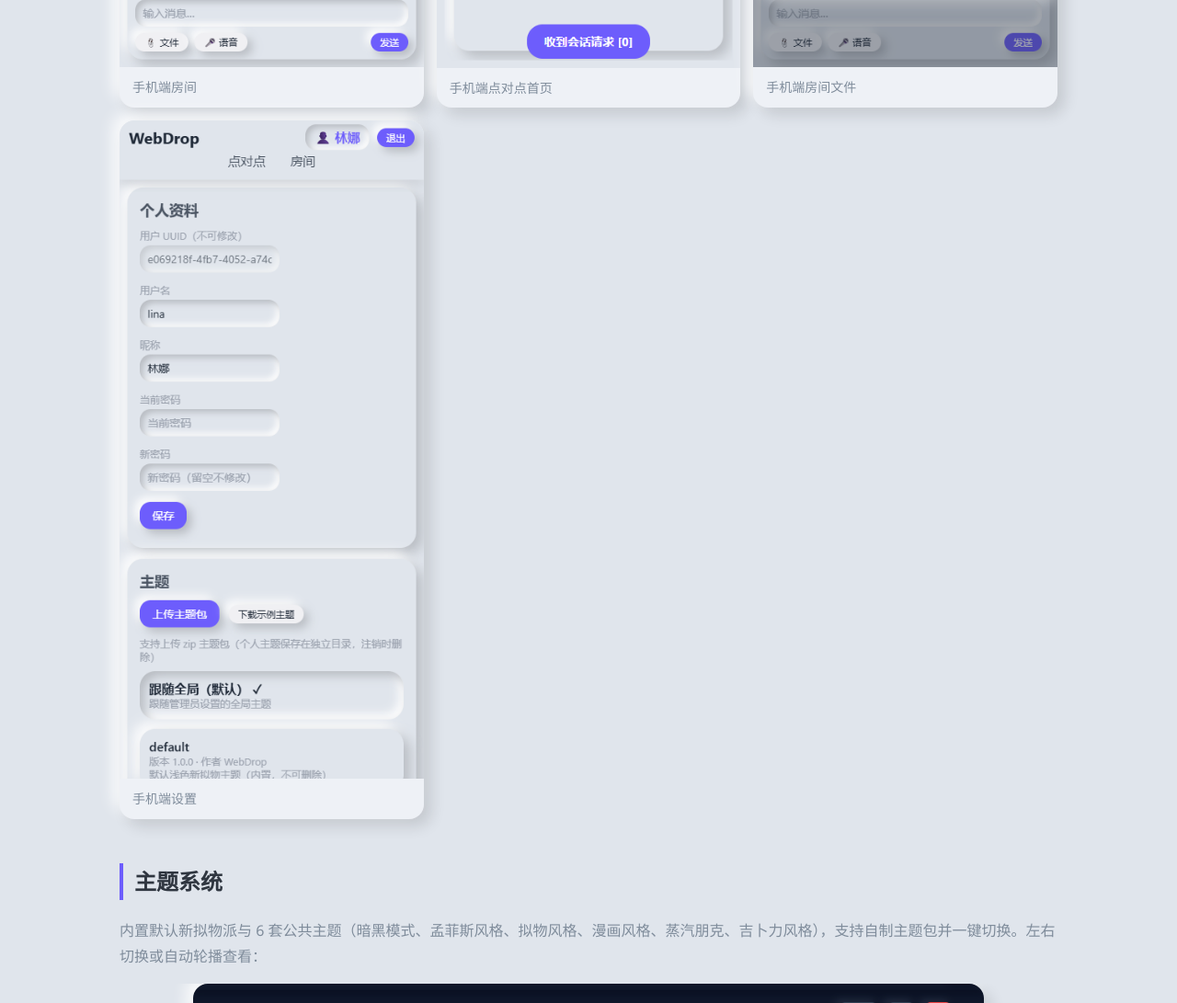
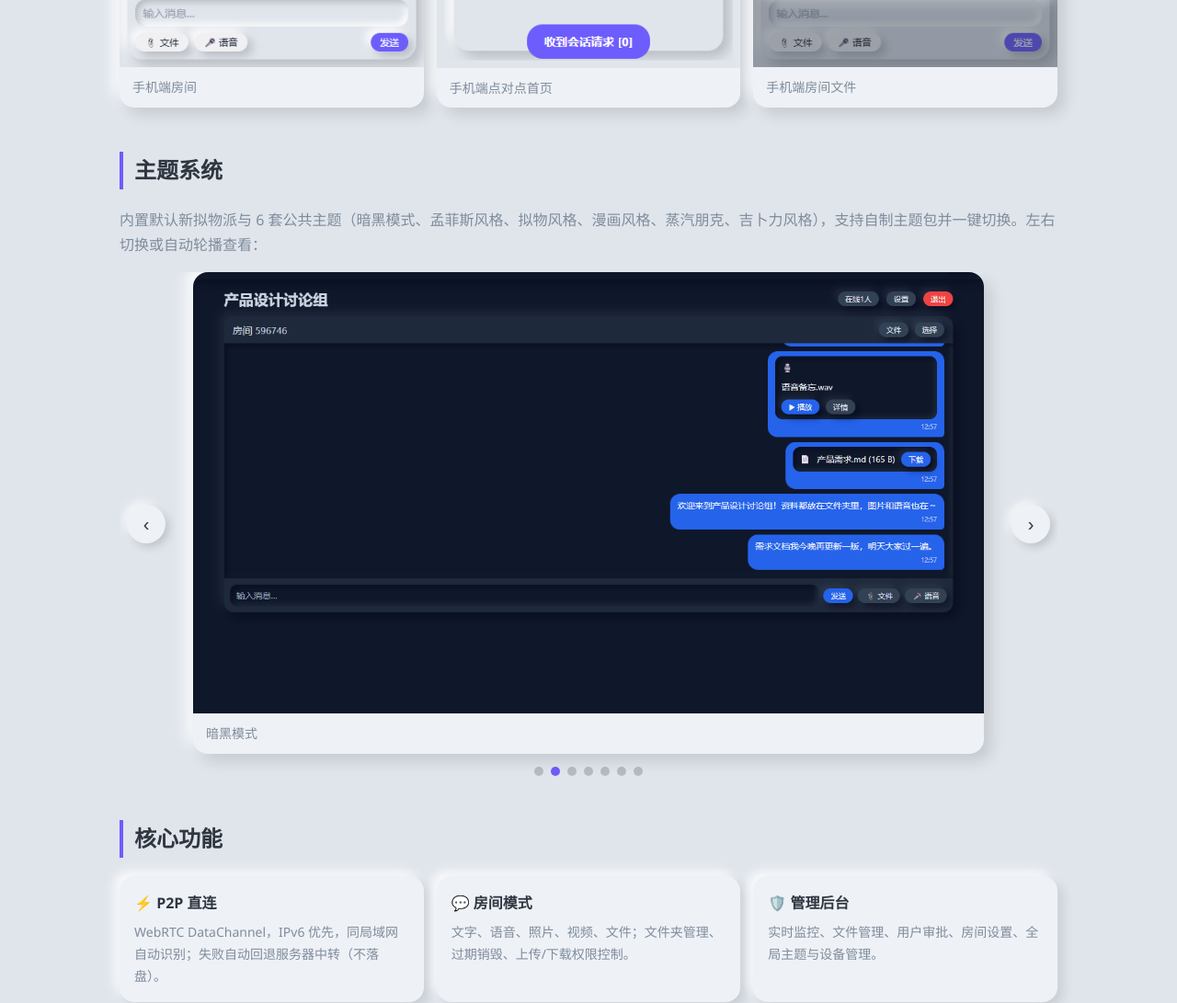
Before and after one commit to kuka1774083-wq/WebDrop, a website: page docs/index.html in a window 1280 px wide. Shown: the part 2260-3351 px from the top of the page at 92% size. Drawn offline with Linux system fonts and the light colour scheme.

Commit message:
展示页移除手机端设置截图

```diff
--- a/docs/index.html
+++ b/docs/index.html
@@ -115,7 +115,6 @@
         <div class="card"><img src="screenshots/mobile-room.png" alt="手机端"><div class="cap">手机端房间</div></div>
         <div class="card"><img src="screenshots/mobile-p2p.png" alt="手机端点对点"><div class="cap">手机端点对点首页</div></div>
         <div class="card"><img src="screenshots/mobile-room-files.png" alt="手机端房间文件"><div class="cap">手机端房间文件</div></div>
-        <div class="card"><img src="screenshots/mobile-settings.png" alt="手机端设置"><div class="cap">手机端设置</div></div>
       </div>
     </section>
 
```
Also changed, not shown: docs/screenshots/mobile-settings.png (deleted).
